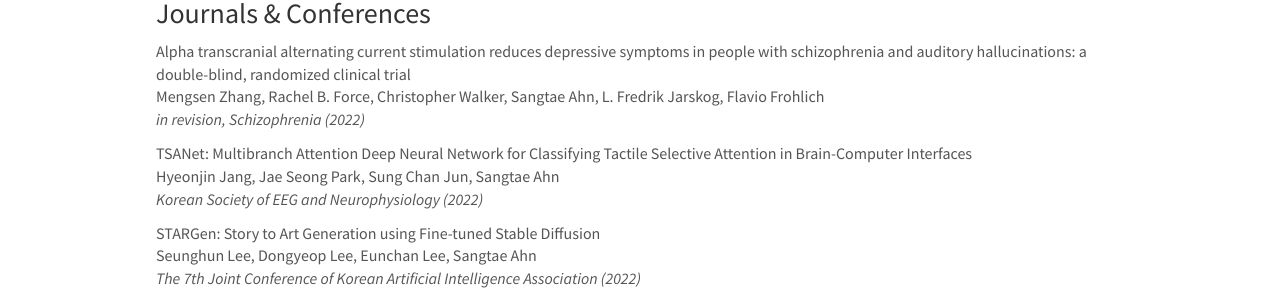
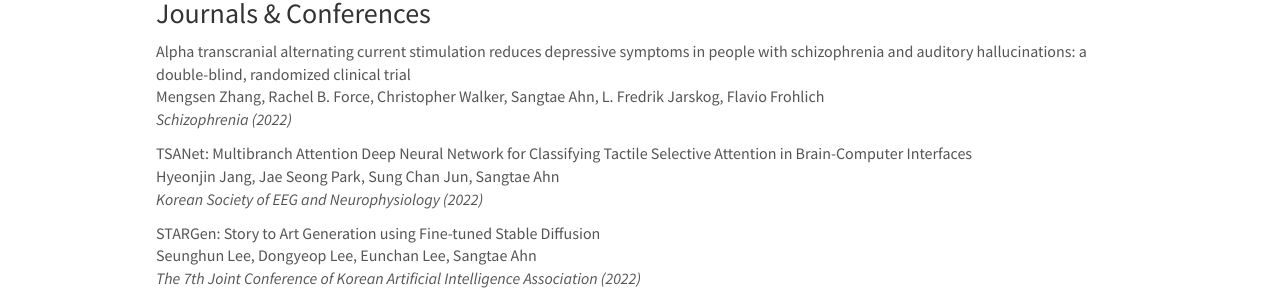
Before and after one commit to KNU-BrainAI/knu-brainai.github.io, a Jekyll site: the page built from _pages/publications.md, in a window 1280 px wide and 900 px high. Shown: the part 195-498 px from the top of the window. Built offline with Jekyll 4.4.1, drawn with Linux system fonts in a browser that asks for light colours; nearby versions of some CDN libraries.

Commit message:
Update publist.yml

```diff
--- a/_data/publist.yml
+++ b/_data/publist.yml
@@ -1,7 +1,7 @@
 
 - title: "Alpha transcranial alternating current stimulation reduces depressive symptoms in people with schizophrenia and auditory hallucinations: a double-blind, randomized clinical trial"
   authors: Mengsen Zhang, Rachel B. Force, Christopher Walker, Sangtae Ahn, L. Fredrik Jarskog, Flavio Frohlich
-  journal: in revision, Schizophrenia (2022)
+  journal: Schizophrenia (2022)
 
 - title: "TSANet: Multibranch Attention Deep Neural Network for Classifying Tactile Selective Attention in Brain-Computer Interfaces"
   authors: Hyeonjin Jang, Jae Seong Park, Sung Chan Jun, Sangtae Ahn
```
